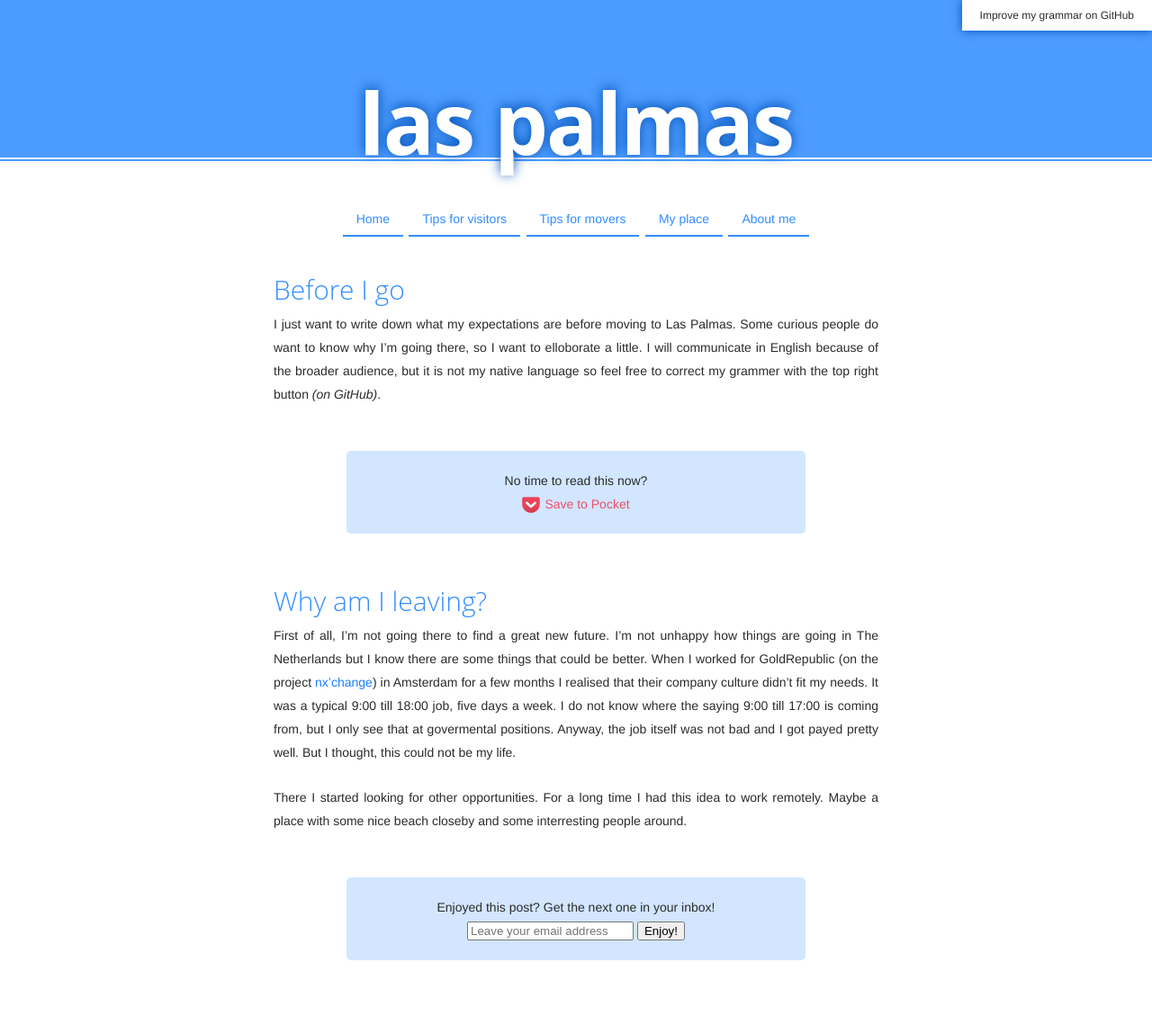
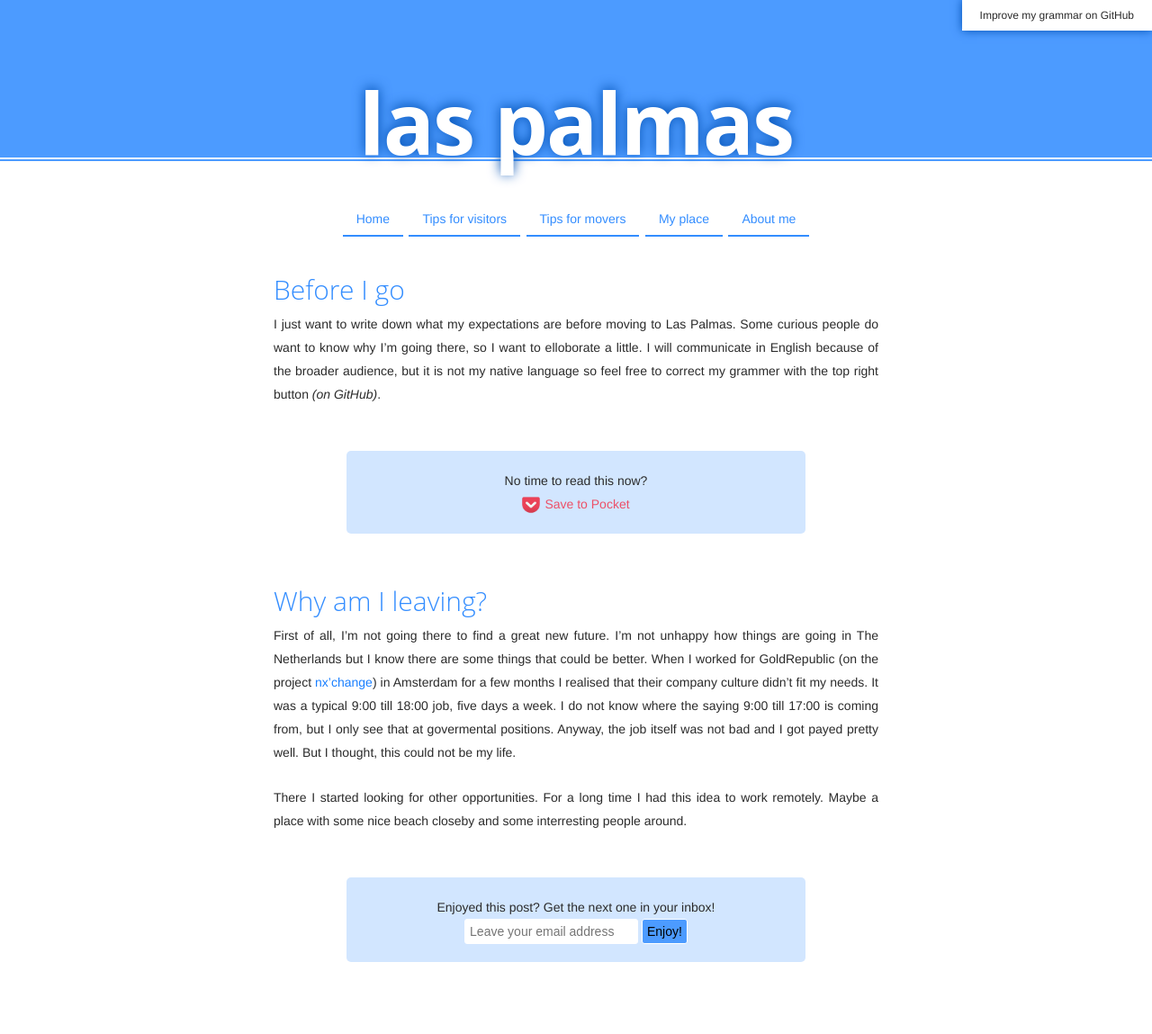
Before and after one commit to adriaandotcom/laspalmas.adriaan.io, a Jekyll site: the page built from _posts/2016-03-13-before-i-go.md, in a window 1280 px wide. Shown: the whole page at 90% size. Built offline with Jekyll 4.4.1, drawn with Linux system fonts in a browser that asks for light colours.

Commit message:
Update app.scss

```diff
--- a/style/app.scss
+++ b/style/app.scss
@@ -224,3 +224,17 @@ section.read-it-later {
     text-align: center;
   }
 }
+
+// Form
+input {
+  line-height: inherit;
+  font-size: inherit;
+  padding: 0 5px;
+  border-radius: 3px;
+  border: 1px solid white;
+  background: white;
+
+  &[type="submit"] {
+    background: $main-color;
+  }
+}
```
